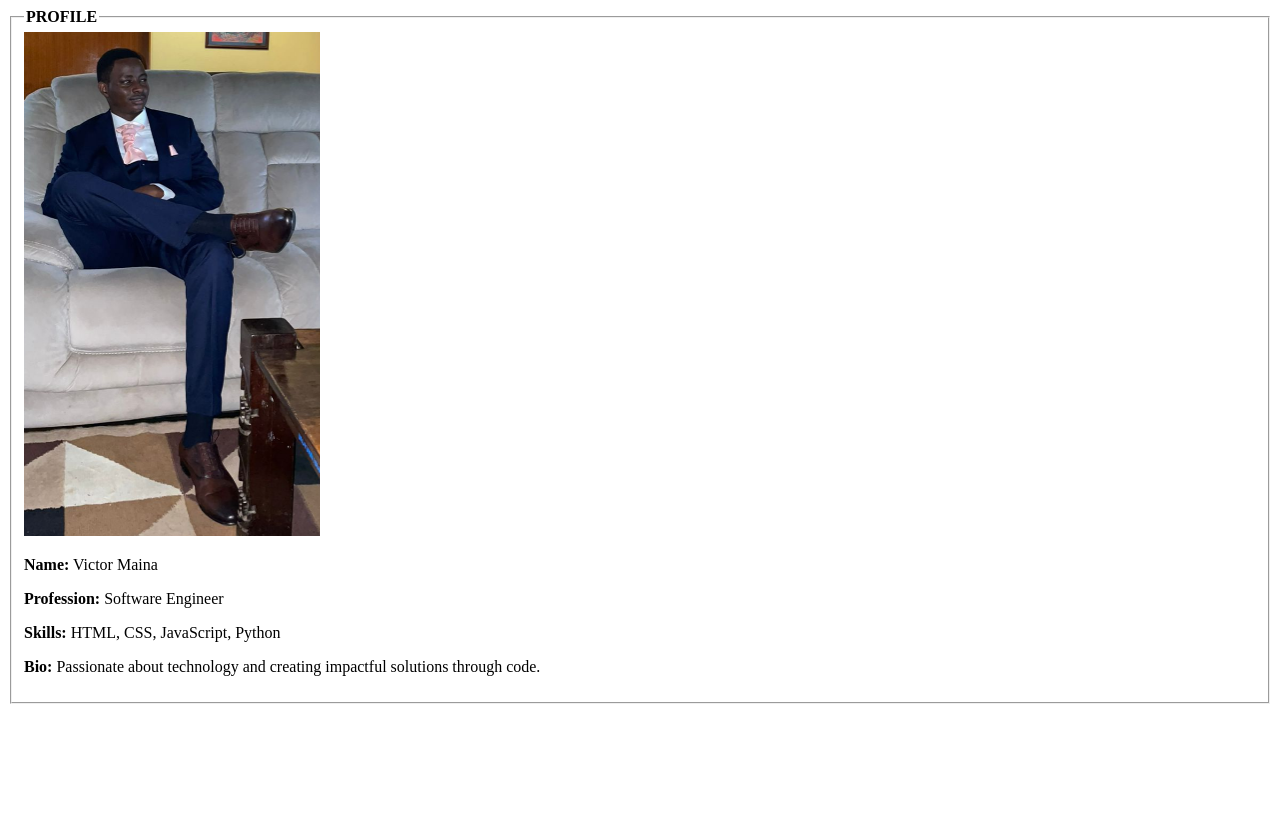
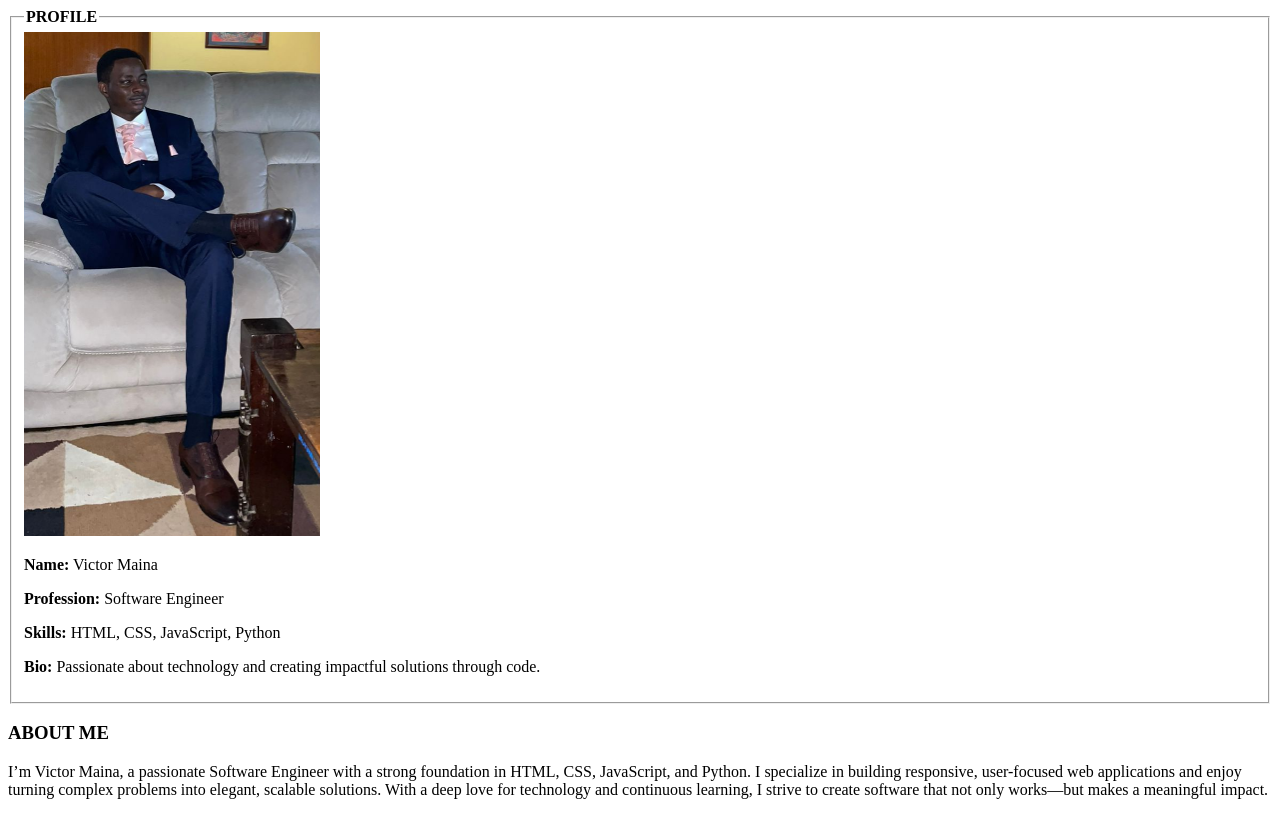
Before and after one commit to VMaina2003/victors-portfolio, a plain HTML site: page index.html in a window 1280 px wide. Drawn offline with Linux system fonts and the light colour scheme.

Commit message:
seventh commit

```diff
--- a/index.html
+++ b/index.html
@@ -20,6 +20,9 @@
     <div>
 
     </div>
+    <h3>ABOUT ME</h3>
+    <p>I’m Victor Maina, a passionate Software Engineer with a strong foundation in HTML, CSS, JavaScript, and Python. I specialize in building responsive, user-focused web applications and enjoy turning complex problems into elegant, scalable solutions.
+        With a deep love for technology and continuous learning, I strive to create software that not only works—but makes a meaningful impact.</p>
 
 
 </body>
```
